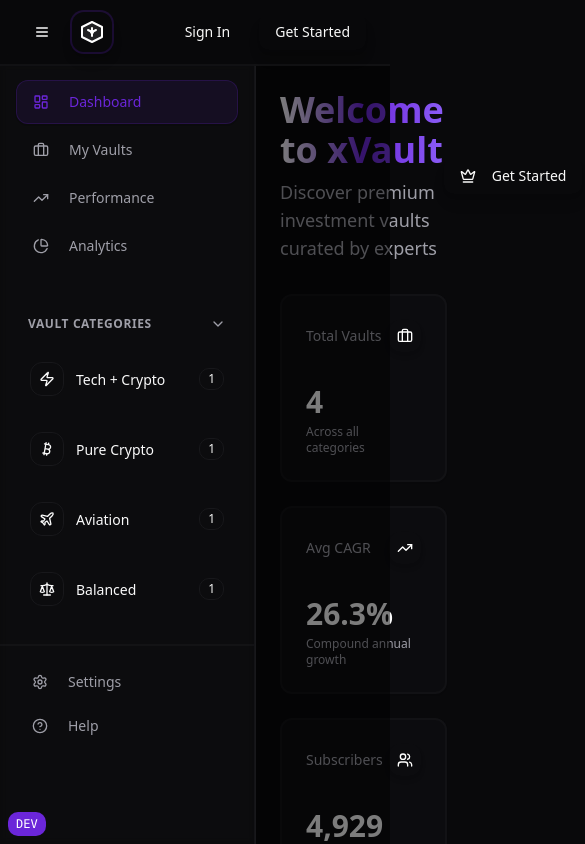
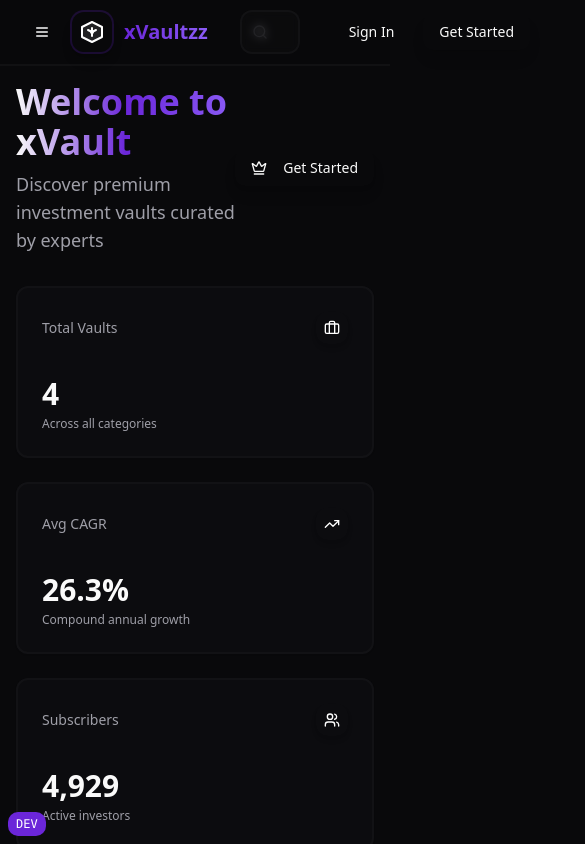
Before and after one commit to Mohsinsiddi/xVault, a React (Vite) app: page / in a window 390 px wide. Shown: the top 844 px of the page, 585 px wide, since content can reach past the window. Built offline with nearby package versions, Linux system fonts and the light colour scheme.

Commit message:
latest work

```diff
--- a/src/components/layout/Layout.tsx
+++ b/src/components/layout/Layout.tsx
@@ -1,9 +1,10 @@
-import React from 'react';
+import React, { useEffect } from 'react';
 import { Header } from '@/components/layout/Header';
 import { Sidebar } from '@/components/layout/Sidebar';
 import { Footer } from '@/components/layout/Footer';
 import { Notification } from '@/components/ui/Notification';
 import { useUIStore } from '@/store/uiStore';
+import { useAuth } from '@/hooks/useAuth';
 import { cn } from '@/lib/utils';
 
 interface LayoutProps {
@@ -12,6 +13,23 @@
 
 export const Layout: React.FC<LayoutProps> = ({ children }) => {
   const { sidebarCollapsed, setSidebarCollapsed } = useUIStore();
+  const { isAuthenticated, user } = useAuth();
+
+  // Auto-collapse sidebar on mobile/tablet
+  useEffect(() => {
+    const handleResize = () => {
+      if (window.innerWidth < 1024) { // lg breakpoint
+        setSidebarCollapsed(true);
+      }
+    };
+
+    handleResize(); // Check on mount
+    window.addEventListener('resize', handleResize);
+    return () => window.removeEventListener('resize', handleResize);
+  }, [setSidebarCollapsed]);
+
+  // Calculate header height dynamically based on whether stats bar is shown
+  const hasStatsBar = isAuthenticated && user;
 
   return (
     <div className="min-h-screen bg-background">
@@ -20,38 +38,68 @@
         <Header />
       </div>
 
-      {/* Sidebar - Fixed to left side, starts below header */}
+      {/* Sidebar - Responsive positioning and sizing */}
       <aside
         className={cn(
+          // Base styles
           "fixed left-0 z-40 bg-card/50 border-r border-border backdrop-blur-sm transition-all duration-300",
-          "top-16 bottom-0", // From header to bottom of screen
-          sidebarCollapsed ? "w-16" : "w-64"
+          // Responsive positioning - account for header + stats bar
+          hasStatsBar ? "top-[5.25rem]" : "top-16", // 84px vs 64px
+          "bottom-0", // Extend to bottom of screen
+          // Responsive width
+          sidebarCollapsed ? "w-16" : "w-64",
+          // Mobile handling - hide completely on small screens when collapsed
+          "lg:translate-x-0", // Always visible on large screens
+          sidebarCollapsed
+            ? "max-lg:-translate-x-full" // Hide on mobile when collapsed
+            : "max-lg:translate-x-0" // Show on mobile when expanded
         )}
       >
-        {/* Sidebar content with its own scroll */}
-        <div className="h-full overflow-y-auto scrollbar-thin scrollbar-thumb-border scrollbar-track-transparent">
-          <Sidebar />
+        {/* Sidebar content with responsive padding and scroll */}
+        <div className={cn(
+          "h-full overflow-y-auto scrollbar-thin scrollbar-thumb-border scrollbar-track-transparent",
+          // Responsive top padding
+          "pt-3 lg:pt-2", // More padding on mobile for better spacing
+          // Responsive side padding
+          sidebarCollapsed ? "px-2" : "px-0"
+        )}>
+          <Sidebar collapsed={sidebarCollapsed} />
         </div>
       </aside>
 
-      {/* Mobile overlay */}
+      {/* Mobile overlay - only show when sidebar is expanded on small screens */}
       {!sidebarCollapsed && (
         <div
-          className="fixed inset-0 bg-black/50 z-30 lg:hidden"
-          style={{ top: '4rem' }} // Start below header
+          className={cn(
+            "fixed inset-0 bg-black/50 z-30",
+            // Only show overlay on screens smaller than lg
+            "lg:hidden",
+            // Position below header including stats
+            hasStatsBar ? "top-[5.25rem]" : "top-16"
+          )}
           onClick={() => setSidebarCollapsed(true)}
         />
       )}
 
-      {/* Main content area - With left margin for sidebar */}
+      {/* Main content area - Responsive margins and spacing */}
       <main
         className={cn(
           "min-h-screen transition-all duration-300",
-          "pt-0", // No top padding since header is sticky
-          sidebarCollapsed ? "ml-16" : "ml-64" // Left margin for sidebar
+          // Responsive left margin for sidebar
+          "lg:ml-64", // Full sidebar width on large screens
+          sidebarCollapsed && "lg:ml-16", // Collapsed sidebar width on large screens
+          "ml-0", // No margin on mobile (sidebar overlays)
+          // Responsive padding
+          "p-4 sm:p-6", // Smaller padding on mobile
+          !sidebarCollapsed && "lg:pl-8" // Extra left padding when sidebar is expanded on desktop
         )}
       >
-        <div className="p-6 lg:pl-8">
+        {/* Content wrapper with responsive constraints */}
+        <div className={cn(
+          "w-full",
+          // Optional: Add max width for very large screens
+          "max-w-none xl:max-w-7xl xl:mx-auto"
+        )}>
           {children}
         </div>
 
```
